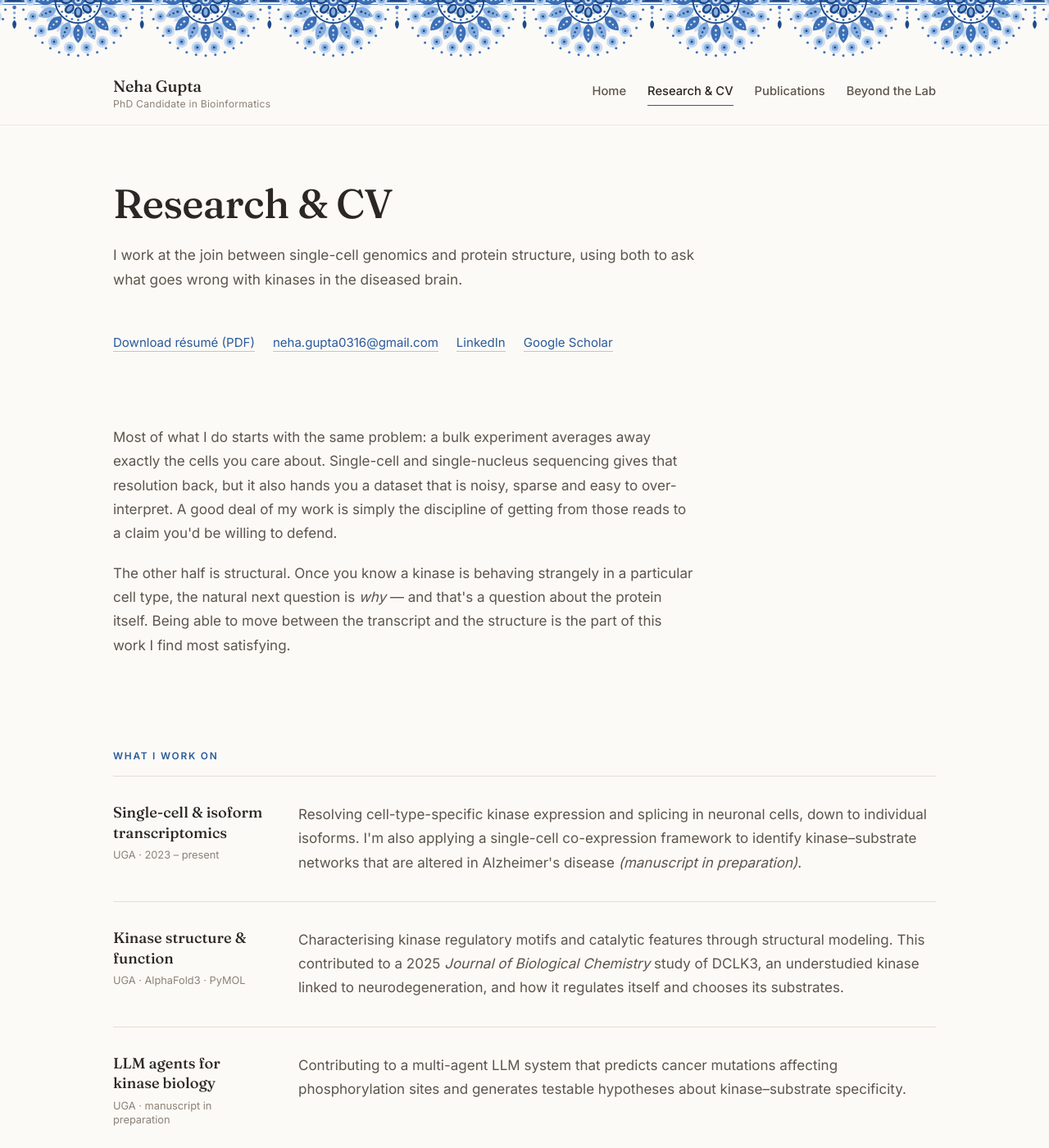
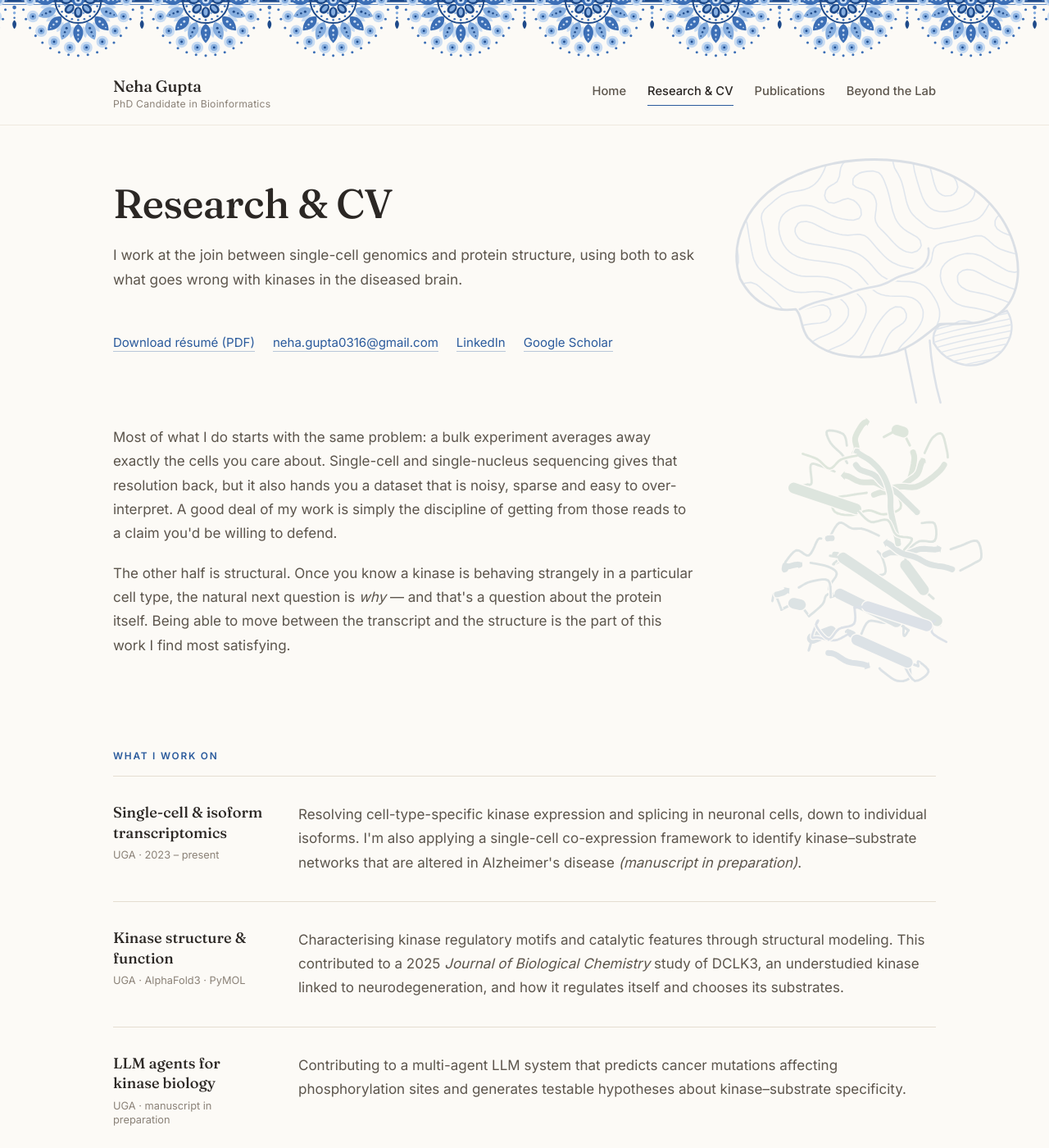
Before and after one commit to nehagupta-16/nehagupta-16.github.io, a Jekyll site: the page built from research.html, in a window 1280 px wide and 1400 px high. Shown: the whole window at 82% size. Built offline with Jekyll 4.4.1, drawn with Linux system fonts in a browser that asks for light colours; some of the changed text lies outside the part shown.

Commit message:
updating info

```diff
--- a/_layouts/default.html
+++ b/_layouts/default.html
@@ -59,7 +59,8 @@
 <main id="main">
 {% if page.url != '/' %}
 <section class="page-head">
-  <div class="wrap">
+  <div class="wrap{% if page.head_art %} has-art{% endif %}">
+    {% if page.head_art %}<img class="sci-art sci-art-head" src="{{ page.head_art | relative_url }}" alt="" aria-hidden="true">{% endif %}
     {% if page.eyebrow %}<p class="kicker">{{ page.eyebrow }}</p>{% endif %}
     <h1>{{ page.title }}</h1>
     {% if page.subtitle %}<p class="page-sub">{{ page.subtitle }}</p>{% endif %}
--- a/assets/css/style.css
+++ b/assets/css/style.css
@@ -26,6 +26,8 @@
 
   --wrap:1060px;
   --measure:66ch;
+
+  --art-opacity:.15;   /* strength of the science drawings on Research & CV */
 
   --serif:"Fraunces",Georgia,"Times New Roman",serif;
   --sans:"Inter",system-ui,-apple-system,"Segoe UI",sans-serif;
@@ -282,11 +284,25 @@ strong{font-weight:600;color:var(--ink)}
 .split{display:grid;grid-template-columns:1fr 1fr;gap:52px}
 .split .tl-item{grid-template-columns:96px 1fr;gap:20px}
 
+/* ---------- Science line-art (Research & CV) ---------- */
+main{overflow-x:clip}
+@supports not (overflow:clip){main{overflow-x:hidden}}
+.has-art{position:relative;isolation:isolate}
+.sci-art{
+  position:absolute;z-index:-1;max-width:none;height:auto;
+  opacity:var(--art-opacity);pointer-events:none;user-select:none;
+}
+.sci-art-head{width:380px;right:-90px;top:-40px}
+.sci-art-kinase{width:300px;right:-50px;top:-30px}
+.sci-art-umap{width:440px;right:-60px;top:-30px;opacity:calc(var(--art-opacity) * 1.5)}
+
 /* ---------- Responsive ---------- */
 @media (max-width:900px){
   .intro-grid{grid-template-columns:1fr;gap:40px;max-width:600px}
   .portrait{max-width:330px}
   .mini-grid{grid-template-columns:1fr 1fr}
+  .sci-art{opacity:calc(var(--art-opacity) * .6)}
+  .sci-art-head{width:300px;right:-70px}
   .footer-grid{grid-template-columns:1fr 1fr;gap:34px}
 }
 @media (max-width:800px){
@@ -311,6 +327,9 @@ strong{font-weight:600;color:var(--ink)}
   .mini-grid{grid-template-columns:1fr}
   .split{grid-template-columns:1fr;gap:20px}
   .split .tl-item{grid-template-columns:1fr;gap:10px}
+  .sci-art-head{width:210px;right:-50px;top:-20px}
+  .sci-art-kinase{width:230px;right:-70px}
+  .sci-art-umap{width:260px;right:-70px;top:10px}
   .mini{padding-right:0}
 }
 @media (prefers-reduced-motion:reduce){
--- a/research.html
+++ b/research.html
@@ -2,6 +2,7 @@
 layout: default
 title: Research & CV
 permalink: /research/
+head_art: /assets/images/research/brain.svg
 subtitle: "I work at the join between single-cell genomics and protein structure, using both to ask what goes wrong with kinases in the diseased brain."
 description: "Research and CV of Neha Gupta: single-cell and isoform transcriptomics, kinase structure, LLM agents for kinase biology, genomics pipelines, neurodegeneration — plus experience, education, skills and awards."
 ---
@@ -19,7 +20,8 @@ description: "Research and CV of Neha Gupta: single-cell and isoform transcripto
 </section>
 
 <section class="section-tight">
-  <div class="wrap">
+  <div class="wrap has-art">
+    <img class="sci-art sci-art-kinase" src="{{ '/assets/images/research/kinase.svg' | relative_url }}" alt="" aria-hidden="true">
     <div class="prose">
       <p>
         Most of what I do starts with the same problem: a bulk experiment averages away exactly the cells you
@@ -150,7 +152,8 @@ description: "Research and CV of Neha Gupta: single-cell and isoform transcripto
 </section>
 
 <section class="section" id="education">
-  <div class="wrap">
+  <div class="wrap has-art">
+    <img class="sci-art sci-art-umap" src="{{ '/assets/images/research/umap.svg' | relative_url }}" alt="" aria-hidden="true">
     <p class="kicker">Education</p>
     <ul class="timeline roles">
       {% for e in cv.education %}
@@ -205,4 +208,11 @@ description: "Research and CV of Neha Gupta: single-cell and isoform transcripto
       </ul>
     </div>
   </div>
+  <div class="wrap">
+    <p class="note">
+      Background illustrations: the kinase is drawn from the AlphaFold model of DCLK3
+      (<a href="https://alphafold.ebi.ac.uk/entry/Q9C098">AF-Q9C098-F1</a>, AlphaFold Protein Structure Database,
+      <a href="https://creativecommons.org/licenses/by/4.0/">CC BY 4.0</a>); the UMAP is illustrative.
+    </p>
+  </div>
 </section>
```
Also changed, not shown: README.md, assets/images/research/brain.svg (added), assets/images/research/kinase.svg (added), assets/images/research/umap.svg (added).
